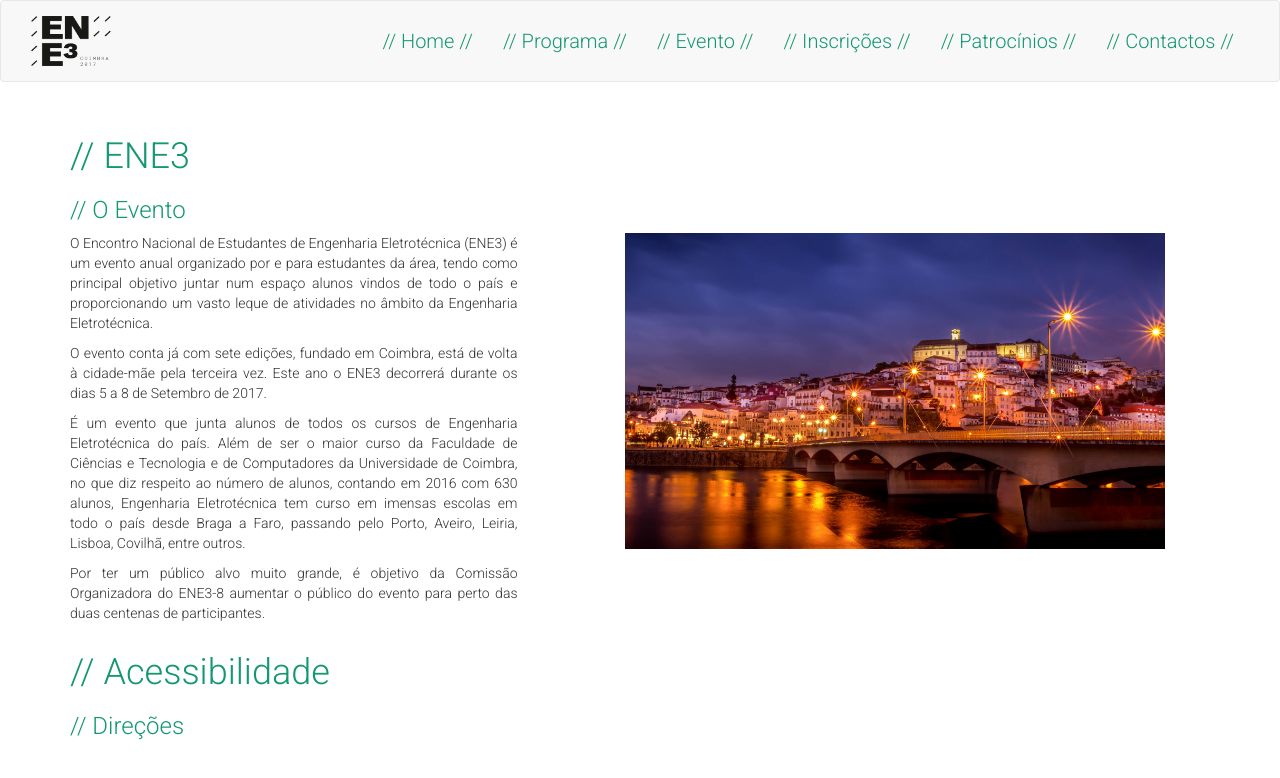
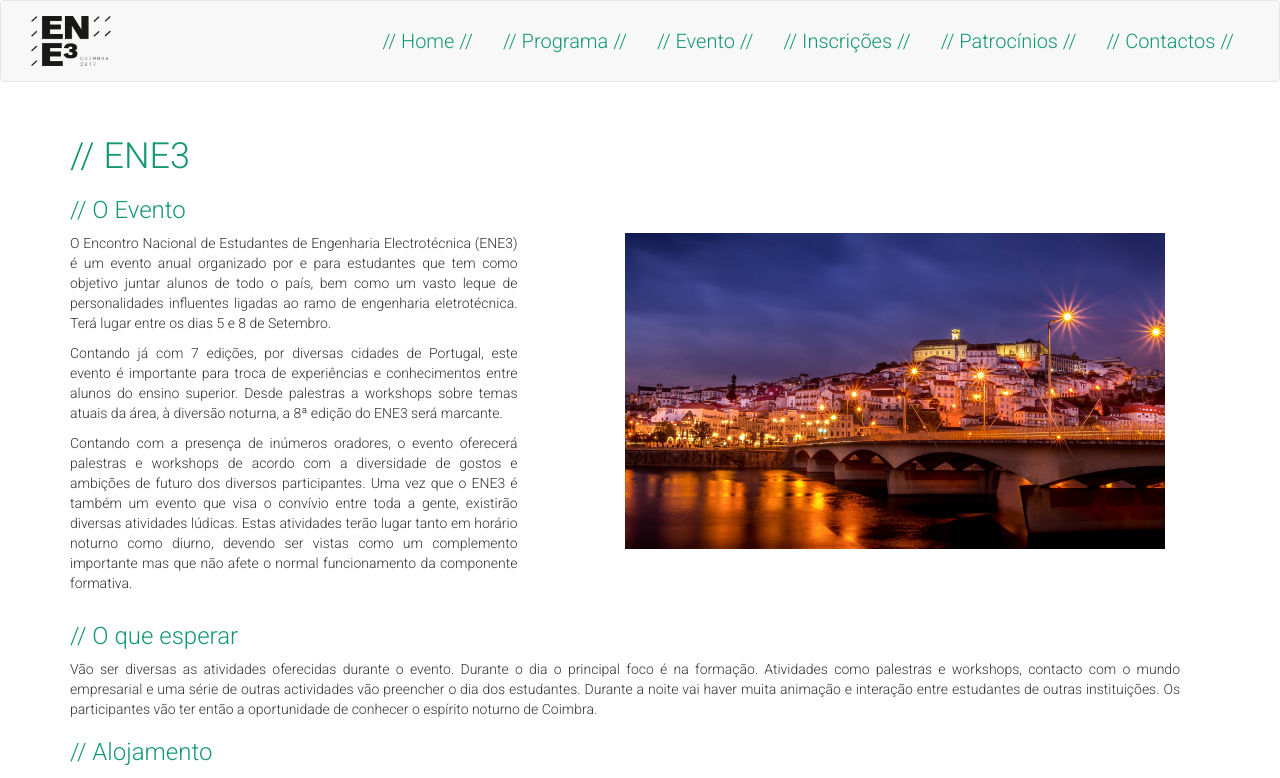
Before and after one commit to bluetrickpt/ENE3_17, a PHP site: page /event.php in a window 1280 px wide. Shown: the top 778 px of the page. Run offline with PHP 8.4, Linux system fonts and the light colour scheme; some libraries are stand-ins or nearby versions.

Commit message:
Updates event page with newest data. Removes sponsor titles

```diff
--- a/event.php
+++ b/event.php
@@ -6,7 +6,8 @@
 
     <title>ENEEE Coimbra 2017</title>
     <link rel="icon" href="images/logo_32x32.png">
-  <link href="https://cdnjs.cloudflare.com/ajax/libs/font-awesome/4.6.1/css/font-awesome.min.css" rel="stylesheet" type="text/css">
+    <link href="https://cdnjs.cloudflare.com/ajax/libs/font-awesome/4.6.1/css/font-awesome.min.css" rel="stylesheet"
+          type="text/css">
     <link rel="stylesheet" href="https://maxcdn.bootstrapcdn.com/bootstrap/3.3.7/css/bootstrap.min.css">
     <link href="css/style.css" rel="stylesheet" type="text/css">
     <link href="css/event.css" rel="stylesheet" type="text/css">
@@ -30,42 +31,82 @@
         <h3>O Evento</h3>
         <div class="col-md-5 item">
             <p class="text-justify">
-                O Encontro Nacional de Estudantes de Engenharia Eletrotécnica
-                (ENE3) é um evento anual organizado por e para estudantes da
-                área, tendo como principal objetivo juntar num espaço alunos
-                vindos de todo o país e proporcionando um vasto leque de
-                atividades no âmbito da Engenharia Eletrotécnica.
+                O Encontro Nacional de Estudantes de Engenharia Electrotécnica (ENE3) é um evento anual organizado por
+                e para estudantes que tem como objetivo juntar alunos de todo o país, bem como um vasto leque de
+                personalidades influentes ligadas ao ramo de engenharia eletrotécnica. Terá lugar entre os dias 5 e 8
+                de Setembro.
             </p>
 
             <p class="text-justify">
-                O evento conta já com sete edições, fundado em Coimbra, está
-                de volta à cidade-mãe pela terceira vez. Este ano o  ENE3
-                decorrerá durante os dias 5 a 8 de Setembro de 2017.
+                Contando já com 7 edições, por diversas cidades de Portugal, este evento é importante para troca de
+                experiências e conhecimentos entre alunos do ensino superior. Desde palestras a workshops sobre temas
+                atuais da área, à diversão noturna, a 8ª edição do ENE3 será marcante.
             </p>
 
             <p class="text-justify">
-                É um evento que junta alunos de todos os cursos de Engenharia
-                Eletrotécnica do país. Além de ser o maior curso da Faculdade
-                de Ciências e Tecnologia e de Computadores da Universidade de
-                Coimbra, no que diz respeito ao número de alunos, contando em
-                2016 com 630 alunos, Engenharia Eletrotécnica tem curso em
-                imensas escolas em todo o país desde Braga a Faro, passando
-                pelo Porto, Aveiro, Leiria, Lisboa, Covilhã, entre outros.
-              </p>
-
-              <p class="text-justify">
-                Por ter um público alvo muito grande, é objetivo da Comissão
-                Organizadora do ENE3-8 aumentar o público do evento para
-                perto das duas centenas de participantes.
+                Contando com a presença de inúmeros oradores, o evento oferecerá palestras e workshops de acordo com a
+                diversidade de gostos e ambições de futuro dos diversos participantes. Uma vez que o ENE3 é também um
+                evento que visa o convívio entre toda a gente, existirão diversas atividades lúdicas. Estas atividades
+                terão lugar tanto em horário noturno como diurno, devendo ser vistas como um complemento importante
+                mas que não afete o normal funcionamento da componente formativa.
             </p>
 
         </div>
+
         <div class="col-md-6 col-md-offset-1 item pie">
             <div class="box">
                 <img src="./images/coimbra.jpg"/>
             </div>
+        </div>
 
     </div>
+
+    <div class="row col-md-12">
+        <h3>O que esperar</h3>
+
+        <p class="text-justify">
+            Vão ser diversas as atividades oferecidas durante o evento. Durante o dia o principal foco é na
+            formação. Atividades como palestras e workshops, contacto com o mundo empresarial e uma série de outras
+            actividades vão preencher o dia dos estudantes. Durante a noite vai haver muita animação e interação entre
+            estudantes de outras instituições. Os
+            participantes vão ter então a oportunidade de conhecer o espírito noturno de Coimbra.
+        </p>
+
+        <h3>Alojamento</h3>
+
+        <p class="text-justify">
+            O alojamento dos participantes vai ser realizado num pavilhão desportivo dando também a opção de estadia em
+            residência. Caso o participante opte pela modalidade de pavilhão, a organização aconselha a trazer
+            sacos-cama ou algo que torne a estadia mais confortável. Para esta modalidade, fornecemos colchões a todos
+            os participantes para que a dormida seja mais confortável. Durante a estadia no pavilhão, a organização não
+            se responsabiliza por quaisquer furtos ou danos aos bens de cada participante.
+        </p>
+
+        <h3>Refeições</h3>
+
+        <p class="text-justify">
+            A organização assegura o pequeno-almoço que será realizado nas cantinas dos Serviços Sociais da Universidade
+            de Coimbra, junto ao local onde decorrerão a maioria das atividades. A maior parte das refeições,
+            nomeadamente os almoços, decorrerá nessas mesmas cantinas. Alguns jantares estarão associados a atividades
+            lúdicas a ser anunciadas brevemente como, por exemplo, febradas e/ou jantares de convívio.
+        </p>
+
+
+        <h3>Transporte durante o evento</h3>
+
+        <p class="text-justify">
+            Durante todo o evento (a partir do momento de check in), a organização garante transporte gratuito para os
+            participantes.
+        </p>
+
+        <h3>Animação Noturna</h3>
+        Os participantes têm à sua disposição cafés, esplanadas, bares, discotecas e tasquinhas para diferentes gostos e
+        economias. O programa do ENE3 conta também com diferentes atividades tais como convívios, peddy tascas, peddy
+        papers, que prometem dinamizar a noite dos participantes de uma forma especial.
+        <p class="text-justify">
+
+        </p>
+
     </div>
 
     <div class="row col-md-12">
@@ -74,21 +115,22 @@
 
         <div class="map-box bottom-padding col-md-12" style="margin:35px">
             <p style="text-align:center;">
-              <iframe src="https://www.google.pt/maps?f=q&amp;source=s_q&amp;hl=pt-PT&amp;geocode=&amp;q=Departamento+de+Engenharia+Electrot%C3%A9cnica+e+de+Computadores,+Coimbra&amp;aq=0&amp;oq=departamento+de+engenharia+electrote&amp;sll=39.639538,-7.849731&amp;sspn=15.112933,19.753418&amp;t=m&amp;ie=UTF8&amp;hq=Departamento+de+Engenharia+Electrot%C3%A9cnica+e+de+Computadores,&amp;hnear=Coimbra&amp;ll=40.196782,-8.416216&amp;spn=0.024803,0.014301&amp;output=embed" frameborder="0" style="border: 0; height:55%; width: 100% " ></iframe>
+                <iframe src="https://www.google.pt/maps?f=q&amp;source=s_q&amp;hl=pt-PT&amp;geocode=&amp;q=Departamento+de+Engenharia+Electrot%C3%A9cnica+e+de+Computadores,+Coimbra&amp;aq=0&amp;oq=departamento+de+engenharia+electrote&amp;sll=39.639538,-7.849731&amp;sspn=15.112933,19.753418&amp;t=m&amp;ie=UTF8&amp;hq=Departamento+de+Engenharia+Electrot%C3%A9cnica+e+de+Computadores,&amp;hnear=Coimbra&amp;ll=40.196782,-8.416216&amp;spn=0.024803,0.014301&amp;output=embed"
+                        frameborder="0" style="border: 0; height:55%; width: 100% "></iframe>
             </p>
         </div>
 
-          <div class = "transport">
+        <div class="transport">
             <div class="col-md-5 col-md-offset-1 item">
                 <i class="fa fa-train fa-5x" aria-hidden="true"></i>
                 <p>De Lisboa:<br>
-              Lisboa Oriente -  Coimbra-B: 1h 34 min
+                    Lisboa Oriente - Coimbra-B: 1h 34 min
                     <br>Do Porto<br>
                     Porto Campanhã - Coimbra-B: 58 min
                 </p>
             </div>
         </div>
-          <div class = "transport">
+        <div class="transport">
             <div class="col-md-5 col-md-offset-1 item">
                 <i class="fa fa-car fa-5x" aria-hidden="true"></i>
                 <p>De Lisboa<br>
@@ -104,15 +146,20 @@
         <p>Se estás a pensar vir de comboio, temos as seguinte promoções oferecidas pela CP (Comboios de Portugal):</p>
 
         <ul>
-                <li>30% de desconto na aquisição de bilhetes para os comboios Intercidades, Regionais e Inter-Regionais;</li>
+            <li>30% de desconto na aquisição de bilhetes para os comboios Intercidades, Regionais e Inter-Regionais;
+            </li>
             <li>Promoção 4€ nos bilhetes dos comboios Urbanos de Coimbra;</li>
             <li>Tipo de bilhete: ida e volta obrigatoriamente;</li>
-                <li>Os bilhetes terão que ter Coimbra  / Coimbra-B como destino da viagem de ida;</li>
-                <li>O desconto é obtido mediante a apresentação de comprovativo nominativo de inscrição no evento (receberás o comprovativo da nossa parte após a tua inscrição) + documento de identificação pessoal;</li>
+            <li>Os bilhetes terão que ter Coimbra / Coimbra-B como destino da viagem de ida;</li>
+            <li>O desconto é obtido mediante a apresentação de comprovativo nominativo de inscrição no evento (receberás
+                o comprovativo da nossa parte após a tua inscrição) + documento de identificação pessoal;
+            </li>
             <li>A prova de direito ao desconto é efetuada no ato da compra e em trânsito, no ato da revisão;</li>
             <li>Não cumulativo com outros descontos ou promoções em vigor;</li>
             <li>Reembolsável;</li>
-                <li>Revalidações apenas possíveis dentro do período de validade do desconto (ver nota abaixo), fora do qual o terás que pagar a diferença para bilhete inteiro;</li>
+            <li>Revalidações apenas possíveis dentro do período de validade do desconto (ver nota abaixo), fora do qual
+                o terás que pagar a diferença para bilhete inteiro;
+            </li>
             <li>Não é aceite Cheque Trem como forma de pagamento.</li>
         </ul>
         <p><b>Nota:</b> válido de 04 e 09 de setembro de 2017;</p>
@@ -120,18 +167,21 @@
         <p>Poderás também optar pela aquisição dos bilhetes com os seguintes descontos: </p>
 
         <ul>
-                <li><a target="_blank" href="http://www.cp.pt/passageiros/pt/descontos-vantagens/descontos/jovem">Desconto jovem de 25% (até aos 25 anos, inclusive);</a></li>
+            <li><a target="_blank" href="http://www.cp.pt/passageiros/pt/descontos-vantagens/descontos/jovem">Desconto
+                    jovem de 25% (até aos 25 anos, inclusive);</a></li>
 
-                <li><a target="_blank" href="http://www.cp.pt/passageiros/pt/descontos-vantagens/descontos/compra-antecipada">Desconto por compra antecipada até 65%;</a></li>
+            <li><a target="_blank"
+                   href="http://www.cp.pt/passageiros/pt/descontos-vantagens/descontos/compra-antecipada">Desconto por
+                    compra antecipada até 65%;</a></li>
 
             <li><a target="_blank" href="www.cp.pt/passageiros/pt/como-viajar/em-grupo">Viagens de grupo;</a></li>
 
         </ul>
 
-            O link para comprar os bilhetes é o seguinte: <a target="_blank" href=http://www.cp.pt/passageiros/pt/comprar-bilhetes>http://www.cp.pt/passageiros/pt/comprar-bilhetes</a>.
+        O link para comprar os bilhetes é o seguinte:
+        <a target="_blank" href=http://www.cp.pt/passageiros/pt/comprar-bilhetes>http://www.cp.pt/passageiros/pt/comprar-bilhetes</a>.
         Se tiveres alguma dúvida não hesites em nos <a href="contacts.php">contactar</a>.
     </div>
-
 
 
 </div>
@@ -147,13 +197,13 @@
 <script src="https://maxcdn.bootstrapcdn.com/bootstrap/3.3.7/js/bootstrap.min.js"></script>
 
 <script>
-    $(function(){
+    $(function () {
         $("#header").load("header.html");
         $("#footer").load("footer.html");
     });
 </script>
 <script>
-    $(function() {
+    $(function () {
         $('.item').matchHeight();
     });
 </script>
--- a/sponsors.php
+++ b/sponsors.php
@@ -37,7 +37,7 @@
             mais parcerias iremos divulgar nas nossas redes sociais e atualizar esta página.</p>
 
 
-        <h2 style="border-bottom: solid 1px #e1e1e1; margin-bottom: 15px; margin-top:15px; padding-bottom:10px;">Platinum/Gold</h2>
+        <!-- <h2 style="border-bottom: solid 1px #e1e1e1; margin-bottom: 15px; margin-top:15px; padding-bottom:10px;">Platinum/Gold</h2> -->
 
         <!--Big-->
         <div class="row">
@@ -82,7 +82,7 @@
         <!--Medium-->
 
 
-        <h2 style="border-bottom: solid 1px #e1e1e1; margin-bottom: 15px; margin-top:15px; padding-bottom:10px;">Silver</h2>
+<!--        <h2 style="border-bottom: solid 1px #e1e1e1; margin-bottom: 15px; margin-top:15px; padding-bottom:10px;">Silver</h2>-->
 
         <div class="row">
             <div class="col-md-3">
@@ -100,7 +100,7 @@
 
 
         <!--Small-->
-        <h2 style="border-bottom: solid 1px #e1e1e1; margin-bottom: 15px; margin-top:15px; padding-bottom:10px;">Bronze</h2>
+<!--        <h2 style="border-bottom: solid 1px #e1e1e1; margin-bottom: 15px; margin-top:15px; padding-bottom:10px;">Bronze</h2>-->
 
         <div class="row" style=>
             <div class="col-md-2">
```
Lines whose indentation alone changed are shown as unchanged.
